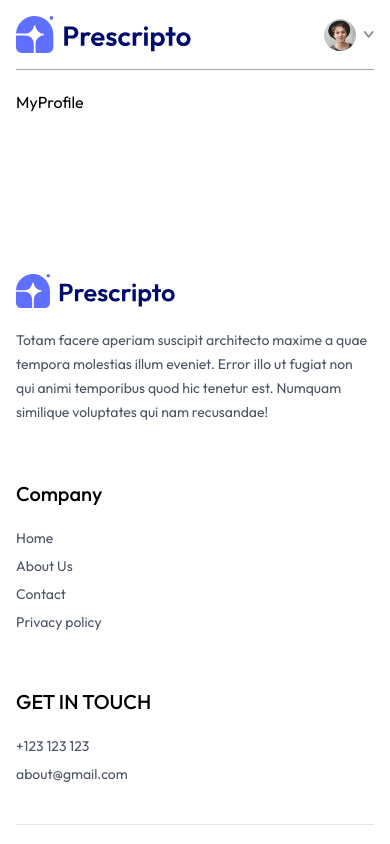
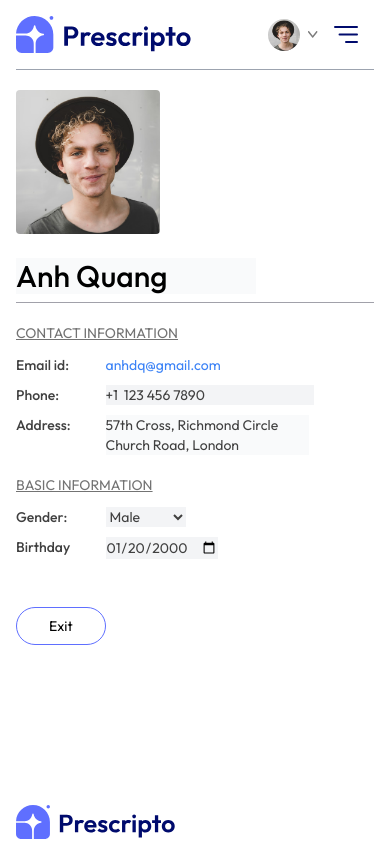
Before and after one commit to devanhdq/appointment-mern-app, a React (Vite) app in the folder frontend/: page /my-profile in a window 390 px wide. Shown: the top 844 px of the page. Built offline with nearby package versions, Linux system fonts and the light colour scheme.

Commit message:
created MyProfile page, MyAppointment page, Doctor page, Navbar component (create responsive menu)

```diff
--- a/frontend/src/components/Navbar.jsx
+++ b/frontend/src/components/Navbar.jsx
@@ -1,66 +1,109 @@
-import {NavLink, useNavigate} from "react-router-dom";
-import {assets} from "../assets/assets.js";
-import {useState} from "react";
+import { NavLink, useNavigate } from "react-router-dom";
+import { assets } from "../assets/assets.js";
+import { useState } from "react";
 
 const Navbar = () => {
   const navigate = useNavigate();
 
-    const [setMenu, setShowMenu] = useState(false);
+  const [showMenu, setShowMenu] = useState(false);
   const [token, setToken] = useState(true);
 
   return (
     <div className="flex items-center justify-between text-sm py-4 mb-5 border-b border-b-gray-400">
       <NavLink to="/">
-                <img className="w-44 cursor-pointer" src={assets.logo} alt=""/>
+        <img className="w-44 cursor-pointer" src={assets.logo} alt="" />
       </NavLink>
 
       <ul className="hidden md:flex items-start gap-5 font-medium">
         <NavLink to="/">
           <li className="py-1">HOME</li>
-                    <hr className="border-none outline-none h-0.5 bg-primary w-3/5 m-auto hidden"/>
+          <hr className="border-none outline-none h-0.5 bg-primary w-3/5 m-auto hidden" />
         </NavLink>
         <NavLink to="/doctors">
           <li className="py-1">ALL DOCTORS</li>
-                    <hr className="border-none outline-none h-0.5 bg-primary w-3/5 m-auto hidden"/>
+          <hr className="border-none outline-none h-0.5 bg-primary w-3/5 m-auto hidden" />
         </NavLink>
         <NavLink to="/about">
           <li className="py-1">ABOUT</li>
-                    <hr className="border-none outline-none h-0.5 bg-primary w-3/5 m-auto hidden"/>
+          <hr className="border-none outline-none h-0.5 bg-primary w-3/5 m-auto hidden" />
         </NavLink>
         <NavLink to="/contact">
           <li className="py-1">CONTACT</li>
-                    <hr className="border-none outline-none h-0.5 bg-primary w-3/5 m-auto hidden"/>
+          <hr className="border-none outline-none h-0.5 bg-primary w-3/5 m-auto hidden" />
         </NavLink>
       </ul>
       <div className="flex items-center gap-4">
-                {
-                    token
-                        ? <div className="flex items-center gap-2 cursor-pointer group relative">
-                            <img className="w-8 rounded-full" src={assets.profile_pic} alt=""/>
-                            <img className="w-2.5" src={assets.dropdown_icon} alt=""/>
-                            <div
-                                className="absolute top-0 right-0 pt-14 text-base font-medium text-gray-600 z-20 hidden group-hover:block">
+        {token ? (
+          <div className="flex items-center gap-2 cursor-pointer group relative">
+            <img className="w-8 rounded-full" src={assets.profile_pic} alt="" />
+            <img className="w-2.5" src={assets.dropdown_icon} alt="" />
+            <div className="absolute top-0 right-0 pt-14 text-base font-medium text-gray-600 z-20 hidden group-hover:block">
               <div className="min-w-48 bg-stone-100 rounded flex flex-col gap-4 p-4">
-                                    <p className="hover:text-black cursor-pointer"
+                <p
+                  className="hover:text-black cursor-pointer"
                   onClick={() => navigate("/my-profile")}
-                                    >My Profile</p>
-                                    <p className="hover:text-black cursor-pointer"
+                >
+                  My Profile
+                </p>
+                <p
+                  className="hover:text-black cursor-pointer"
                   onClick={() => navigate("/my-appointments")}
-                                    >My Appointments</p>
-                                    <p className="hover:text-black cursor-pointer"
+                >
+                  My Appointments
+                </p>
+                <p
+                  className="hover:text-black cursor-pointer"
                   onClick={() => setToken(false)}
-                                    >Log out</p>
+                >
+                  Log out
+                </p>
               </div>
             </div>
           </div>
-                        : <button
+        ) : (
+          <button
             className="bg-primary text-white px-8 py-3 rounded-full font-light hidden md:block"
             onClick={() => navigate("/login")}
           >
             Create account
           </button>
-                }
-
+        )}
+        <img
+          src={assets.menu_icon}
+          alt=""
+          className="w-6 md:hidden"
+          onClick={() => setShowMenu(true)}
+        />
+        {/* Mobile Menu */}
+        <div
+          className={`${
+            showMenu ? "fixed w-full" : "h-0 w-0"
+          } md:hidden right-0 top-0 bottom-0 z-20 overflow-hidden bg-white transition-all`}
+        >
+          <div className="flex items-center justify-between px-5 py-6">
+            <img src={assets.logo} alt="" className="w-36" />
+            <img
+              src={assets.cross_icon}
+              alt=""
+              className="w-7"
+              onClick={() => setShowMenu(false)}
+            />
+          </div>
+          <ul className="flex flex-col items-center gap-2 mt-5 px-5 text-lg font-medium uppercase">
+            <NavLink onClick={() => setShowMenu(false)} to="/">
+              <p className="px-4 py-2 rounded inline-block">Home</p>
+            </NavLink>
+            <NavLink onClick={() => setShowMenu(false)} to="/doctors">
+              <p className="px-4 py-2 rounded inline-block">All Doctors</p>
+            </NavLink>
+            <NavLink onClick={() => setShowMenu(false)} to="/about">
+              <p className="px-4 py-2 rounded inline-block">About</p>
+            </NavLink>
+            <NavLink onClick={() => setShowMenu(false)} to="/contact">
+              <p className="px-4 py-2 rounded inline-block">Contact</p>
+            </NavLink>
+          </ul>
+        </div>
       </div>
     </div>
   );
--- a/frontend/src/index.css
+++ b/frontend/src/index.css
@@ -14,3 +14,8 @@
 ::-webkit-scrollbar {
   @apply hidden;
 }
+@media (max-width: 740px) {
+  .active p {
+    @apply text-white bg-primary;
+  }
+}
--- a/frontend/src/pages/Doctors.jsx
+++ b/frontend/src/pages/Doctors.jsx
@@ -10,6 +10,7 @@
   const navigate = useNavigate();
 
   const [filterDoc, setFilterDoc] = useState([]);
+  const [showFilter, setShowFilter] = useState(false);
 
   const applyFilter = () => {
     if (speciality) {
@@ -27,6 +28,14 @@
     <div>
       <p className="text-gray-600">Browse through the doctors specialist.</p>
       <div className="flex flex-col sm:flex-row items-start gap-5 mt-5">
+        <button
+          onClick={() => setShowFilter((prev) => !prev)}
+          className={`py-1 px-3 border rounded text-sm transition-all sm:hidden  ${
+            showFilter ? "bg-primary text-white" : ""
+          }`}
+        >
+          Filters
+        </button>
         <div className="flex flex-col gap-4 text-sm text-gray-600">
           <p
             onClick={() =>
--- a/frontend/src/pages/MyAppointments.jsx
+++ b/frontend/src/pages/MyAppointments.jsx
@@ -1,8 +1,50 @@
+import { useContext } from "react";
+import { AppContext } from "../context/AppContext";
+const MyAppointments = () => {
+  const { doctors } = useContext(AppContext);
+  console.log(doctors);
 
-const MyAppointments = () => {
   return (
-    <div>MyAppointments</div>
-  )
-}
+    <div>
+      <p className="pb-3 mt-12 font-medium text-zinc-700 border-b">
+        My appointments
+      </p>
+      <div className="">
+        {doctors.slice(0, 3).map((item, index) => (
+          <div
+            key={index}
+            className="grid grid-cols-[1fr_2fr] gap-4 sm:flex sm:gap-6 py-2 border-b"
+          >
+            <div className="">
+              <img src={item.image} alt="" className="w-32 bg-indigo-50" />
+            </div>
+            <div className="flex-1 text-sm text-zinc-600">
+              <p className="text-neutral-800 font-semibold">{item.name}</p>
+              <p className="">{item.speciality}</p>
+              <p className="text-zinc-700 font-medium mt-1">Address:</p>
+              <p className="text-xs">{item.address.line1}</p>
+              <p className="text-xs">{item.address.line2}</p>
+              <p className="text-sm mt-1">
+                <span className="text-sm text-neutral-700 font-medium">
+                  Date & Time:{" "}
+                </span>
+                Date & Time: 25, July, 2024 | 8:30 PM
+              </p>
+            </div>
+            <div className=""></div>
+            <div className="flex flex-col gap-2 justify-end">
+              <button className="text-sm text-stone-500 text-center sm:min-w-48 py-2 border rounded hover:bg-primary hover:text-white transition-all duration-200">
+                Pay Online
+              </button>
+              <button className="text-sm text-stone-500 text-center sm:min-w-48 py-2 border rounded hover:bg-red-600 hover:text-white transition-all duration-200">
+                Cancel Appointment
+              </button>
+            </div>
+          </div>
+        ))}
+      </div>
+    </div>
+  );
+};
 
-export default MyAppointments
+export default MyAppointments;
--- a/frontend/src/pages/MyProfile.jsx
+++ b/frontend/src/pages/MyProfile.jsx
@@ -1,9 +1,153 @@
-
+import { useState } from "react";
+import { assets } from "../assets/assets";
 
 const MyProfile = () => {
+  const [userData, setUserData] = useState({
+    name: "Anh Quang",
+    image: assets.profile_pic,
+    email: "anhdq@gmail.com",
+    phone: "+1  123 456 7890",
+    address: {
+      line1: "57th Cross, Richmond Circle",
+      line2: "Church Road, London",
+    },
+    gender: "Male",
+    dob: "2000-01-20",
+  });
+
+  const [isEdit, setIsEdit] = useState(true);
+
   return (
-    <div>MyProfile</div>
-  )
-}
+    <div className="max-w-lg flex flex-col gap-2 text-sm">
+      <img src={userData.image} alt="" className="w-36 rounded" />
+      {isEdit ? (
+        <input
+          type="text"
+          className="bg-gray-50 text-3xl font-medium max-w-60 mt-4"
+          onChange={(e) =>
+            setUserData((pre) => ({ ...pre, name: e.target.value }))
+          }
+          value={userData.name}
+        />
+      ) : (
+        <p className="font-medium text-3xl text-neutral-800 mt-4">
+          {userData.name}
+        </p>
+      )}
+      <hr className="bg-zinc-400 h-[1px] border-none" />
+      <div className="">
+        <p className="text-neutral-500 underline mt-3">CONTACT INFORMATION</p>
+        <div className="grid grid-cols-[1fr_3fr] gap-y-2.5 mt-3 text-neutral-700">
+          <p className="font-medium">Email id:</p>
+          <p className="text-blue-500">{userData.email}</p>
+          <p className="font-medium">Phone:</p>
+          {isEdit ? (
+            <input
+              type="text"
+              className="bg-gray-100 max-w-52"
+              onChange={(e) =>
+                setUserData((pre) => ({ ...pre, phone: e.target.value }))
+              }
+              value={userData.phone}
+            />
+          ) : (
+            <p className="text-blue-500">{userData.phone}</p>
+          )}
+          <p className="font-medium">Address:</p>
+          {isEdit ? (
+            <p className="">
+              <input
+                type="text"
+                className="bg-gray-50"
+                value={userData.address.line1}
+                onChange={(e) =>
+                  setUserData((prev) => ({
+                    ...prev,
+                    address: {
+                      ...prev.address,
+                      line1: e.target.value,
+                    },
+                  }))
+                }
+              />
+              <br />
+              <input
+                type="text"
+                className="bg-gray-50"
+                value={userData.address.line2}
+                onChange={(e) =>
+                  setUserData((prev) => ({
+                    ...prev,
+                    address: {
+                      ...prev.address,
+                      line2: e.target.value,
+                    },
+                  }))
+                }
+              />
+            </p>
+          ) : (
+            <p className="text-gray-500">
+              {userData.address.line1}
+              <br />
+              {userData.address.line2}
+            </p>
+          )}
+        </div>
+      </div>
+      <div className="">
+        <p className="text-neutral-500 underline mt-3">BASIC INFORMATION</p>
+        <div className="grid grid-cols-[1fr_3fr] gap-y-2.5 mt-3 text-neutral-700">
+          <p className="font-medium">Gender:</p>
+          {isEdit ? (
+            <select
+              className="max-w-20 bg-gray-100"
+              onChange={(e) =>
+                setUserData((prev) => ({ ...prev, gender: e.target.value }))
+              }
+              value={userData.gender}
+            >
+              <option value="Male">Male</option>
+              <option value="Female">Female</option>
+            </select>
+          ) : (
+            <p className="text-gray-400">{userData.gender}</p>
+          )}
+          <p className="font-medium">Birthday</p>
+          {isEdit ? (
+            <input
+              type="date"
+              className="max-w-28 bg-gray-100"
+              onChange={(e) =>
+                setUserData((prev) => ({ ...prev, dob: e.target.value }))
+              }
+              value={userData.dob}
+            />
+          ) : (
+            <p className="text-gray-400">{userData.dob}</p>
+          )}
+        </div>
+      </div>
 
-export default MyProfile
+      <div className="mt-10">
+        {isEdit ? (
+          <button
+            className="border border-primary px-8 py-2 rounded-full hover:text-white hover:bg-primary transition-all duration-200"
+            onClick={() => setIsEdit(false)}
+          >
+            Exit
+          </button>
+        ) : (
+          <button
+            className="border border-primary px-8 py-2 rounded-full hover:text-white hover:bg-primary transition-all duration-200"
+            onClick={() => setIsEdit(true)}
+          >
+            Save information
+          </button>
+        )}
+      </div>
+    </div>
+  );
+};
+
+export default MyProfile;
```
Also changed, not shown: 1 other file (tests, documents, lock files or other folders). Lines whose indentation alone changed are shown as unchanged.
